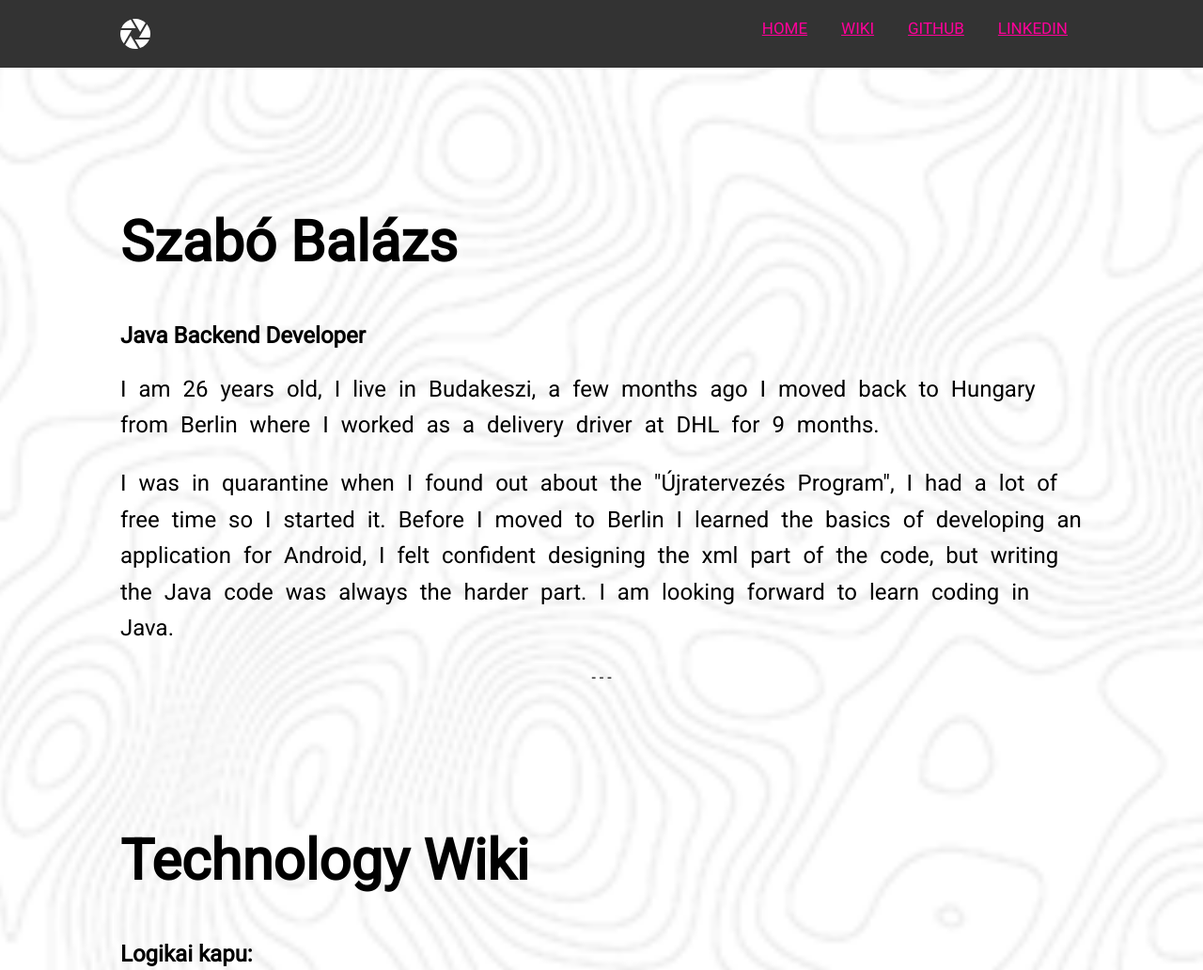
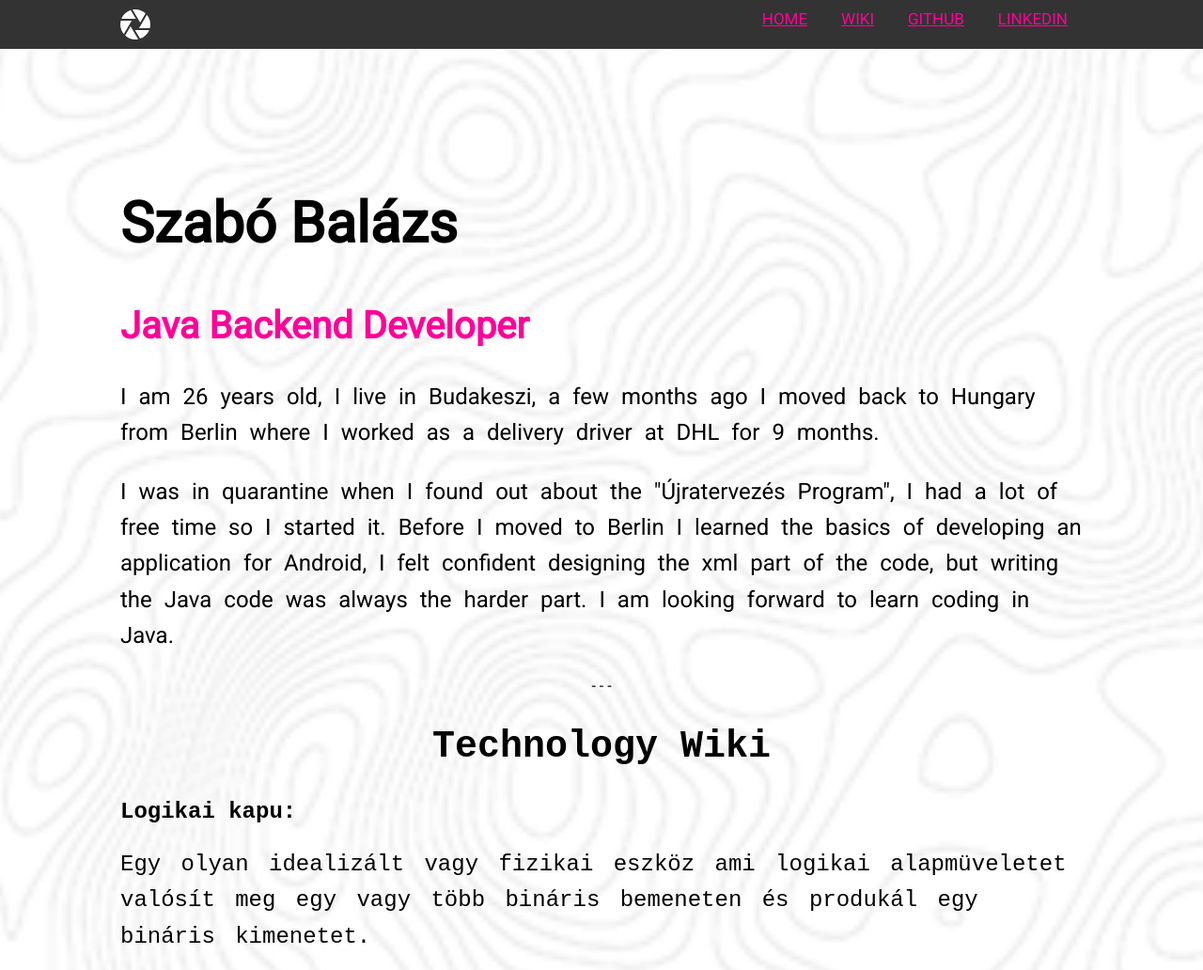
Before and after one commit to szbalazs94/myFirstWebsite2020, a plain HTML site: page index.html in a window 1280 px wide. Shown: the top 1032 px of the page at 94% size. Drawn offline with Linux system fonts and the light colour scheme.

Commit message:
Update styles.css

```diff
--- a/styles.css
+++ b/styles.css
@@ -18,8 +18,8 @@ section {
 .navbar {
     background-color: #333333;
     overflow: hidden;
-    padding-top: 20px;
-    padding-bottom: 20px;
+    padding-top: 10px;
+    padding-bottom: 10px;
 }
 
 .navbar img {
@@ -45,11 +45,11 @@ section {
     background-color: #ddd;
     color: black;
 }
-h1 {
+.intro h1 {
     font-size: 60px;
     padding-top: 100px;
 }
-#alcim {
+.intro h2 {
     font-size: 40px;
     color: #ff0099;
 }
@@ -61,9 +61,10 @@ p {
     word-spacing: 7px;
     line-height: 1.6em;
 }
-#techwiki {
+.techwiki h1 {
     text-align: center;
+    font-size: 40px;
 }
-#second{
+.techwiki{
    font-family: 'Courier New', Courier, monospace;
 }
```
